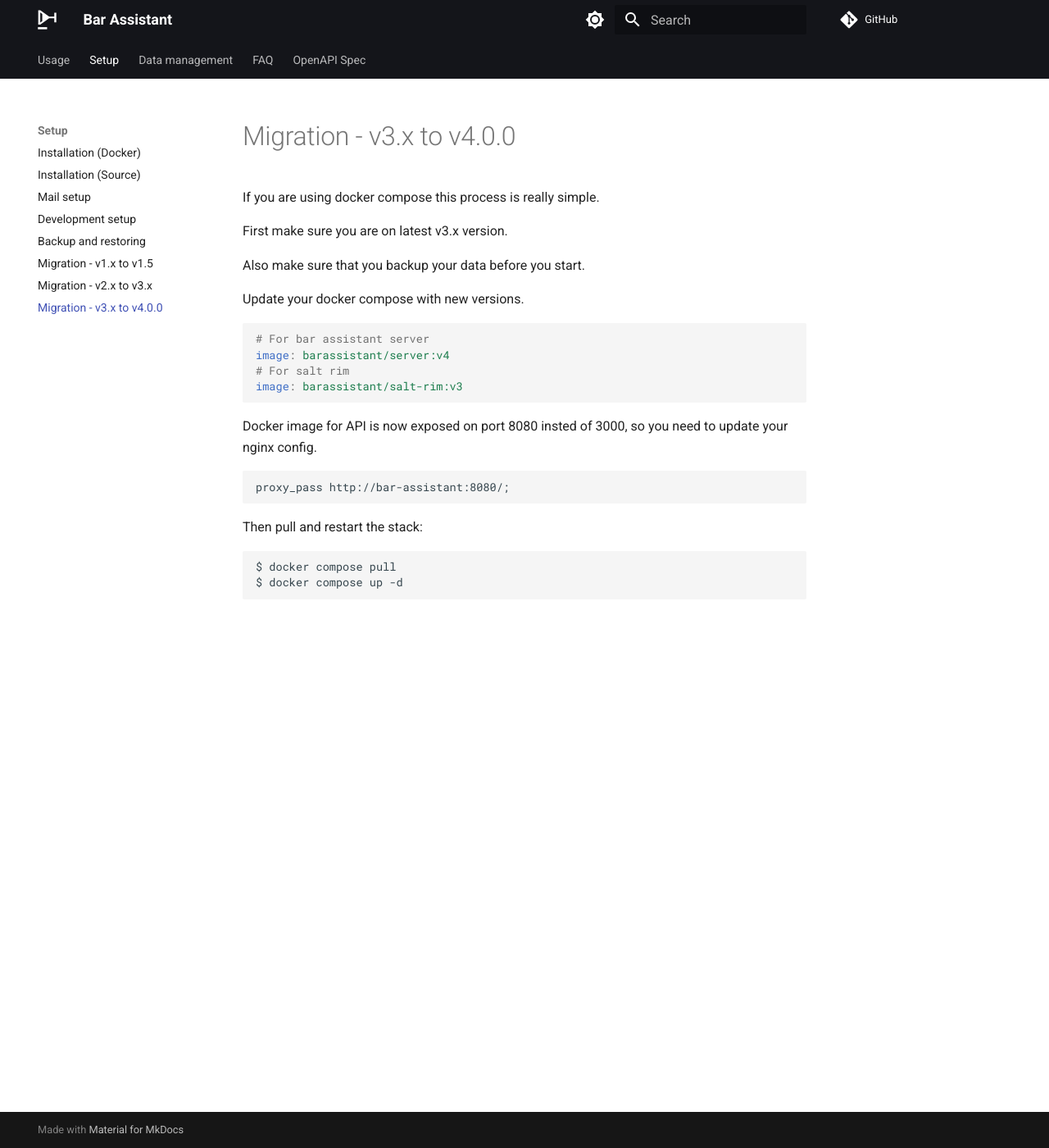
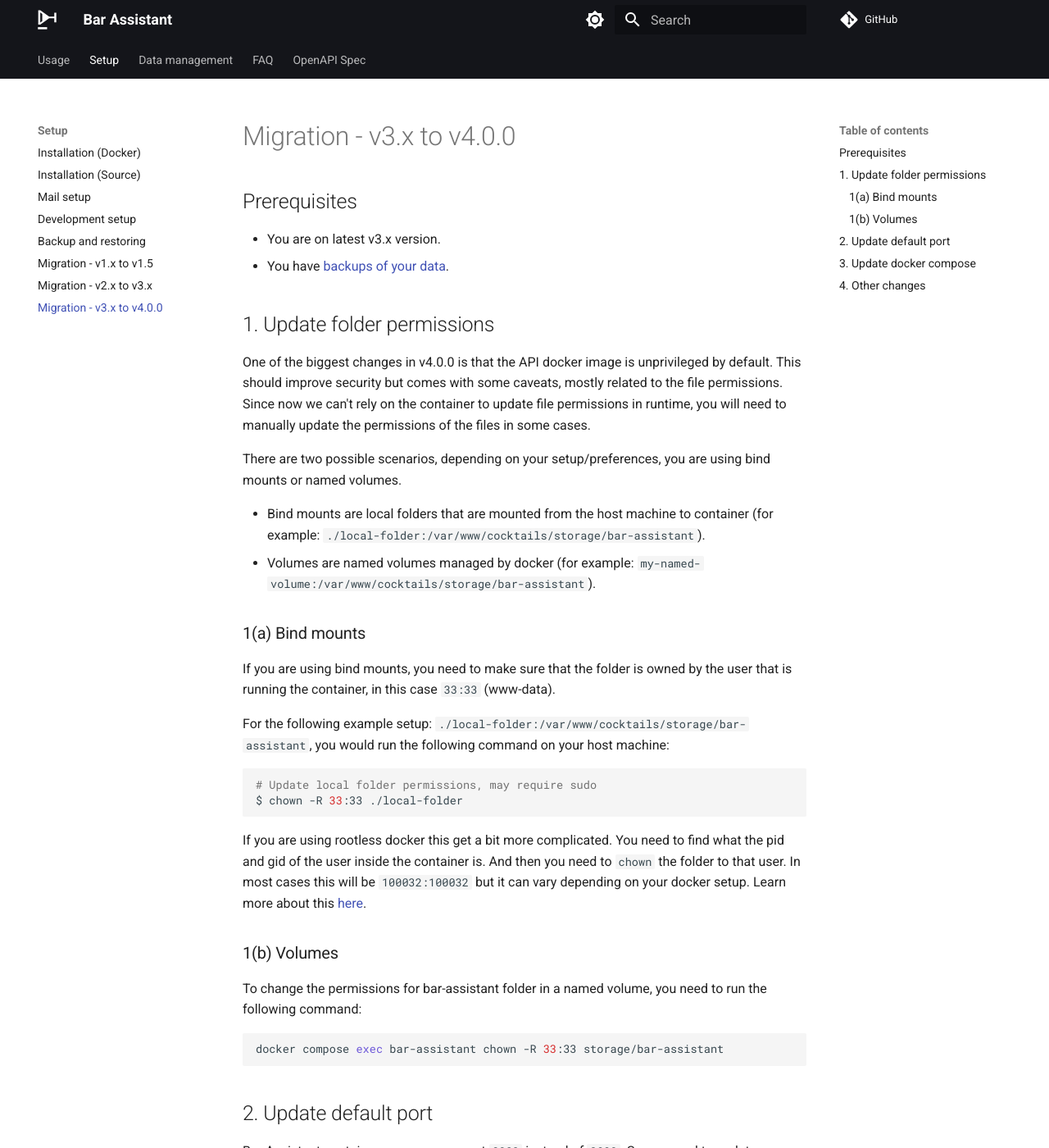
Before and after one commit to bar-assistant/docs, an MkDocs documentation site: the page built from docs/setup/migrate-to-40.md, in a window 1280 px wide and 1400 px high. Shown: the whole window at 82% size. Built offline with MkDocs 1.6.1 and Material for MkDocs 9.7.7, drawn with Linux system fonts in a browser that asks for light colours; comment, search, counter and statistics services are not loaded; some of the changed text lies outside the part shown.

Commit message:
Update migration guide

````diff
--- a/docs/setup/migrate-to-40.md
+++ b/docs/setup/migrate-to-40.md
@@ -1,24 +1,61 @@
 # Migration - v3.x to v4.0.0
 
-If you are using docker compose this process is really simple.
+## Prerequisites
 
-First make sure you are on latest v3.x version.
+- You are on latest v3.x version.
+- You have [backups of your data](/docs/faq/#how-do-i-backup-my-data).
 
-Also make sure that you backup your data before you start.
 
-Update your docker compose with new versions.
+## 1. Update folder permissions
+
+One of the biggest changes in v4.0.0 is that the API docker image is unprivileged by default. This should improve security but comes with some caveats, mostly related to the file permissions. Since now we can't rely on the container to update file permissions in runtime, you will need to manually update the permissions of the files in some cases.
+
+There are two possible scenarios, depending on your setup/preferences, you are using bind mounts or named volumes.
+
+- Bind mounts are local folders that are mounted from the host machine to container (for example: `./local-folder:/var/www/cocktails/storage/bar-assistant`).
+- Volumes are named volumes managed by docker (for example: `my-named-volume:/var/www/cocktails/storage/bar-assistant`).
+
+### 1(a) Bind mounts
+
+If you are using bind mounts, you need to make sure that the folder is owned by the user that is running the container, in this case `33:33` (www-data).
+
+For the following example setup: `./local-folder:/var/www/cocktails/storage/bar-assistant`, you would run the following command on your host machine:
+
+``` bash
+# Update local folder permissions, may require sudo
+$ chown -R 33:33 ./local-folder
+```
+
+If you are using rootless docker this get a bit more complicated. You need to find what the pid and gid of the user inside the container is. And then you need to `chown` the folder to that user. In most cases this will be `100032:100032` but it can vary depending on your docker setup. Learn more about this [here](https://docs.docker.com/engine/security/userns-remap/).
+
+### 1(b) Volumes
+
+To change the permissions for bar-assistant folder in a named volume, you need to run the following command:
+
+``` bash
+docker compose exec bar-assistant chown -R 33:33 storage/bar-assistant
+```
+
+## 2. Update default port
+
+Bar Assistant container now exposes port `8080` instead of `3000`. So you need to update your nginx config. Find the line that sets the Bar Assistant proxy pass in your `nginx.conf` and change it to:
+
+``` hl_lines="2"
+location /bar/ {
+    proxy_pass http://bar-assistant:8080/;
+}
+```
+
+## 3. Update docker compose
+
+Update the docker compose file to use the new images:
 
 ``` yaml
 # For bar assistant server
 image: barassistant/server:v4
+
 # For salt rim
 image: barassistant/salt-rim:v3
-```
-
-Docker image for API is now exposed on port 8080 insted of 3000, so you need to update your nginx config.
-
-```
-proxy_pass http://bar-assistant:8080/;
 ```
 
 Then pull and restart the stack:
@@ -27,3 +64,13 @@ Then pull and restart the stack:
 $ docker compose pull
 $ docker compose up -d
 ```
+
+!!! tip
+
+    Please note that you will need to clear your site cache and logout for the frontend to refresh properly.
+
+## 4. Other changes
+
+The following ENV variables are not required anymore, and can be safely removed from your docker-compose file: `LOG_CHANNEL`, `DEFAULT_LOCALE`.
+
+Also, redis is now optional (but recommended) service, check the [installation](/docs/setup) docs for more information.
````
Also changed, not shown: docs/data.md (+5 -4 lines), docs/faq.md (+12 -0 lines), docs/setup/index.md (+4 -4 lines), docs/setup/source-install.md (+22 -11 lines).
